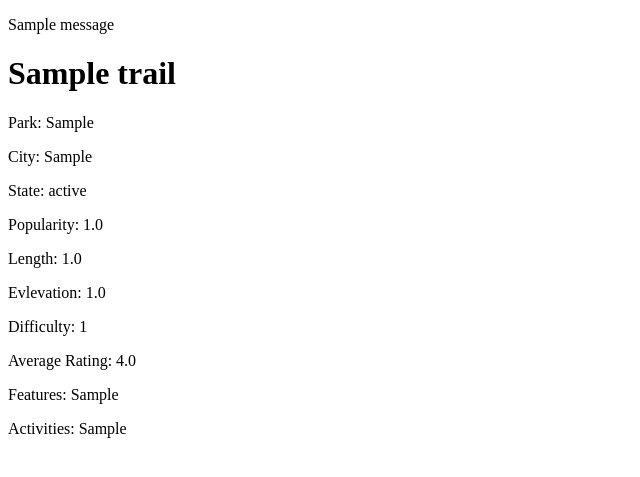
After one commit to dali798/my-capstone-project, a Flask app: page /trails/1 in a window 1280 px wide. The commit adds this page. Shown: the top 477 px of the page, without its empty margins (0-640 px from the left). Run offline with Flask 2, Linux system fonts and the light colour scheme; tables that the repository leaves empty hold one stand-in row (values such as "Sample post"); one stand-in notice (Sample message) is shown.

Commit message:
updated functions and template

```diff
--- a/crud.py
+++ b/crud.py
@@ -11,7 +11,7 @@ def create_user(first_name, last_name, email, password):
         password = password
     )
     db.session.add(user)
-    db.session.commit
+    db.session.commit()
 
     return user
 
@@ -70,18 +70,13 @@ def get_trail_by_id(trail_id):
     return Trail.query.get(trail_id)
 
 
-def create_rating(rating_id, user_id, trail_id, rating, comment):
+def create_rating(user, trail, score):
     """Create and return a new rating"""
 
-    rating = Rating(
-        rating_id = rating_id,
-        user_id = user_id,
-        trail_id = trail_id,
-        rating = rating,
-        comment = comment
-    )
+    rating = Rating(user = user, trail = trail, score = score)
+
     db.session.add(rating)
-    db.session.commit
+    db.session.commit()
 
     return rating
 
--- a/model.py
+++ b/model.py
@@ -45,16 +45,16 @@ class Rating(db.Model):
     __tablename__ = "ratings"
 
     rating_id = db.Column(db.Integer, autoincrement=True, primary_key=True)
+    score = db.Column(db.Integer)
     user_id = db.Column(db.Integer, db.ForeignKey("users.user_id"))
     trail_id = db.Column(db.Integer, db.ForeignKey("trails.trail_id"))
-    rating = db.Column(db.Float)
-    comment = db.Column(db.Text)
+
 
     user = db.relationship("User", backref="ratings")
     trail = db.relationship("Trail", backref="ratings")
 
     def __repr__(self):
-        return f"<Rating id={self.rating_id} rating={self.rating}>"
+        return f"<Rating id={self.rating_id} rating={self.score}>"
 
 
 def connect_to_db(flask_app, db_uri="postgresql:///ratings", echo=True):
--- a/server.py
+++ b/server.py
@@ -20,12 +20,14 @@ def homepage():
 
     return render_template("homepage.html")
 
+
 @app.route("/trails")
 def all_trails():
     """View all trails"""
 
     trails = crud.get_trails()
     return render_template("all_trails.html", trails=trails)
+
 
 @app.route("/trails/<trail_id>")
 def show_trail(trail_id):
@@ -35,6 +37,73 @@ def show_trail(trail_id):
     return render_template("trails_detail.html", trail=trail)
 
 
+@app.route("/users")
+def all_users():
+    """View all users"""
+    users=crud.get_users()
+    return render_template("all_users.html", users=users)
+
+
+
+@app.route("/users", methods=["POST"])
+def register_user():
+    """Create a new user"""
+
+    first_name = request.form.get("first_name")
+    last_name = request.form.get("last_name")
+    email = request.form.get("email")
+    password = request.form.get("password")
+
+    user = crud.get_user_by_email(email)
+
+    if user:
+        flash("Can not create and account with existing email.")
+    else:
+        crud.create_user(first_name, last_name, email, password)
+        flash("Account created. Please log in.")
+
+    return redirect("/")
+
+
+@app.route("/login", methods=["POST"])
+def log_in():
+    """User log in"""
+
+    email = request.form.get("email")
+    password = request.form.get("password")
+
+    user = crud.get_user_by_email(email)
+    if not user or user.password != password:
+        flash("The email or password you entered is not correct.")
+    else:
+        #Storing the user's email in session
+        session["use_email"] = user.email
+        flash(f"Welcome back, {user.first_name}!")
+
+    return redirect("/")
+
+
+@app.route("/trails/<trail_id>/ratings", methods=["POST"])
+def create_rating(trail_id):
+    """Create a new rating for the trail"""
+
+    log_in_email = session["use_email"]
+    rating_score = request.form.get("rating")
+
+
+    if log_in_email is None:
+        flash("Please log in to rate a trail.")
+    elif not rating_score:
+        flash("Please select a score for your rating.")
+    else:
+        user = crud.get_user_by_email(log_in_email)
+        trail = crud.get_trail_by_id(trail_id)
+
+        crud.create_rating(user, trail, int(rating_score))
+        flash(f"You rate this trail {rating_score} out of 5.0!")
+
+    return redirect(f"/trails/{trail_id}")
+
 
 
 if __name__ == "__main__":
--- a/templates/base.html
+++ b/templates/base.html
@@ -8,6 +8,11 @@
       </title>
     </head>
     <body>
+      {% for msg in get_flashed_messages() %}
+        <p class="flash-msg">
+          {{msg}}
+        </p>
+      {% endfor %}
     {% block body %}{% endblock %}
 
     {% block afterbody %}{% endblock %}
--- /dev/null
+++ b/templates/trails_detail.html
@@ -0,0 +1,55 @@
+{% extends 'base.html' %}
+
+{% block title %}{{ trail.name }} - Details{% endblock %}
+
+{% block body %}
+<h1>{{ trail.name }}</h1>
+
+    <p>
+        Park: {{ trail.park }}
+    </p>
+    <p>
+        City: {{ trail.city }}
+    </p>
+    <p>
+        State: {{ trail.state }}
+    </p>
+    <p>
+        Popularity: {{ trail.popularity }}
+    </p>
+    <p>
+        Length: {{ trail.length }}
+    </p>
+    <p>
+        Evlevation: {{ trail.elevation }}
+    </p>
+    <p>
+        Difficulty: {{ trail.difficulty }}
+    </p>
+    <p>
+        Average Rating: {{ trail.avg_rating }}
+    </p>
+    <p>
+        Features: {{ trail.features }}
+    </p>
+    <p>
+        Activities: {{ trail.activities }}
+    </p>
+
+    {% if session.get('use_email') %}
+    <h2>Rate this trail</h2>
+    <form action="/trails/{{trail.trail_id}}/ratings" method="POST">
+        <p>
+            Rating:
+            <select name="rating">
+                <option value="">Select rating</option>
+                {% for num in range(6) %}
+                    <option value="{{ num }}">{{ num }}</option>
+                {% endfor %}
+            </select>
+        </p>
+        <p><input type="submit"></p>
+    </form>
+    {% endif %}
+
+{% endblock %}
```
Also changed, not shown: templates/all_trails.html (added, +16 -0 lines), templates/homepage.html (+10 -9 lines).
